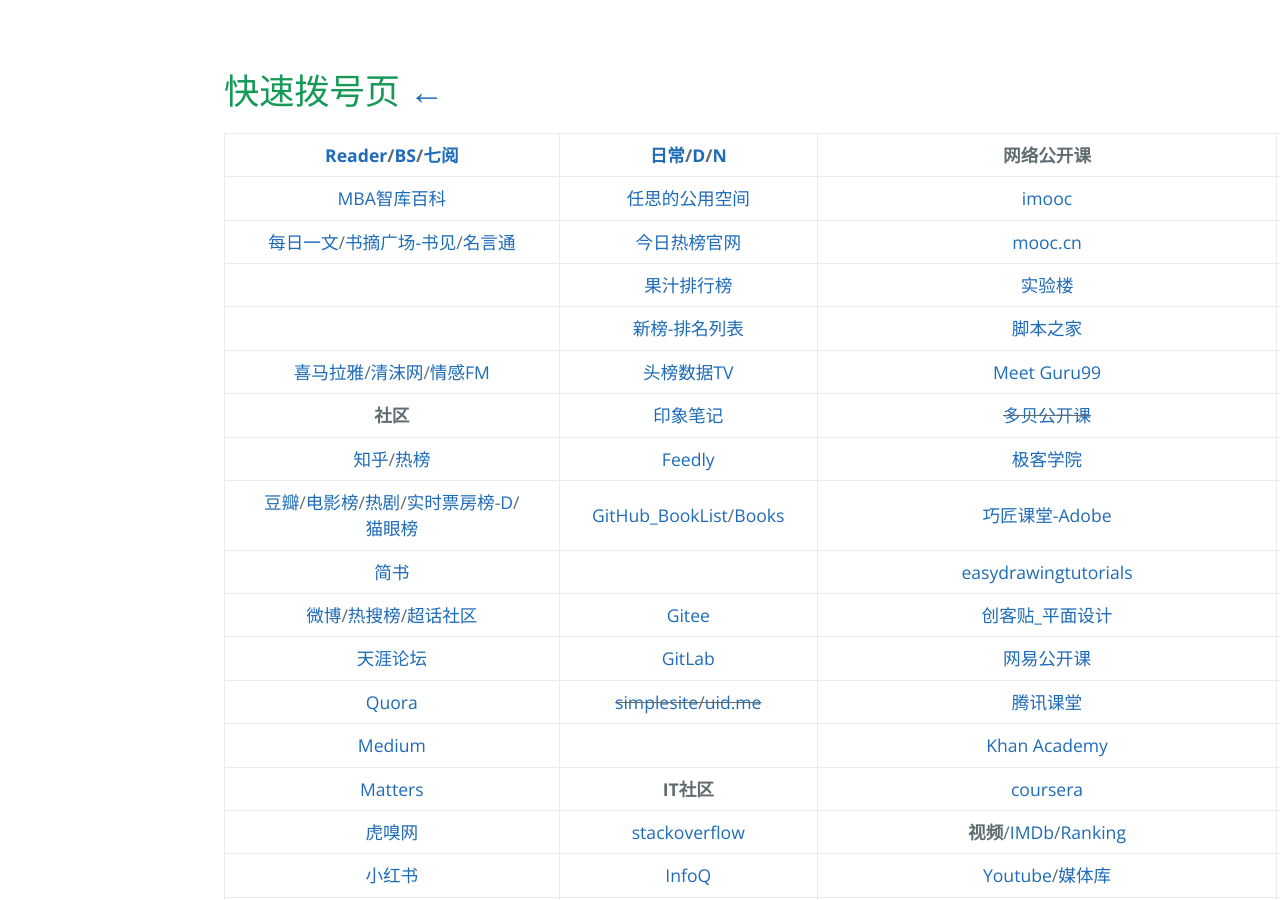
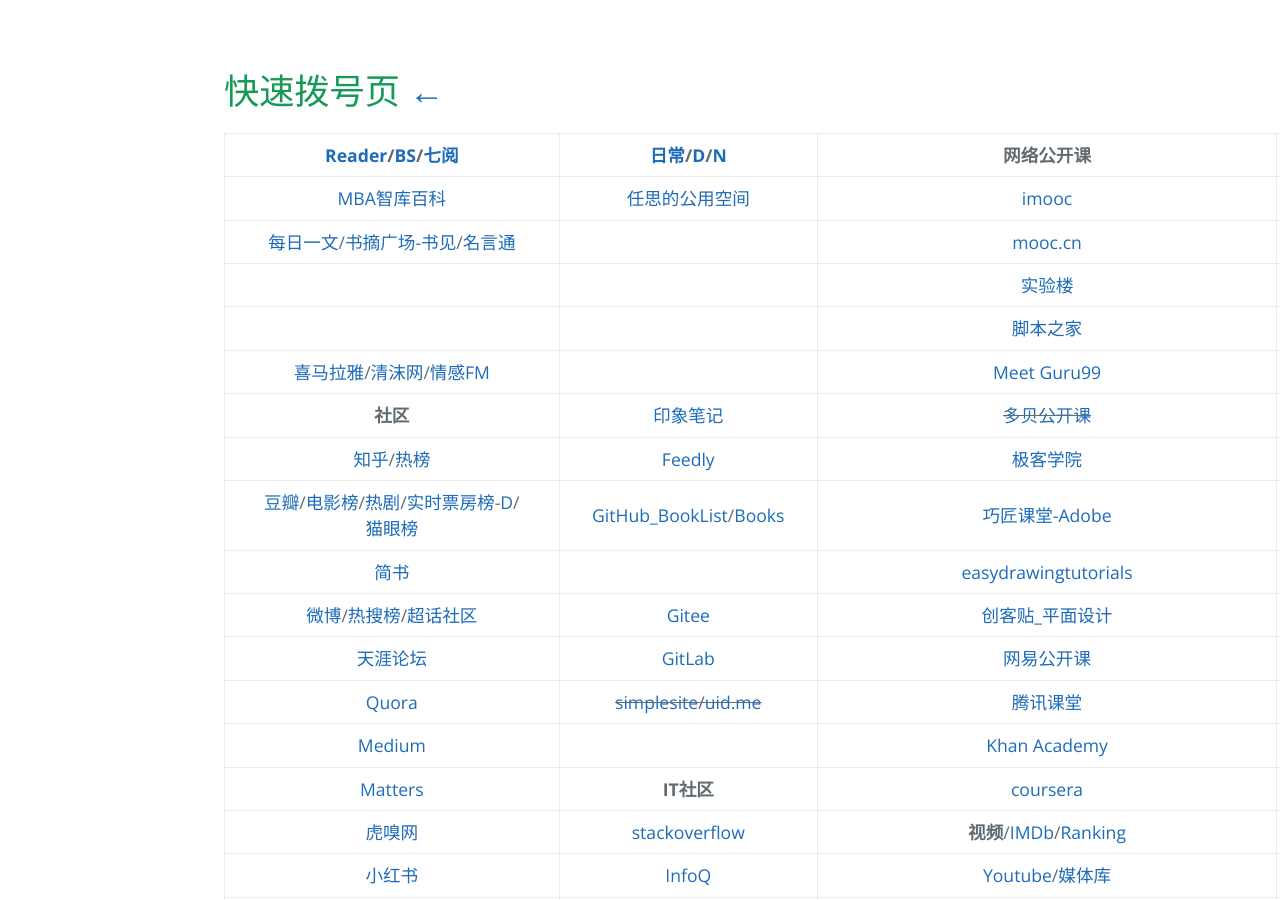
Before and after one commit to AmbroseRen/test, a Jekyll site: the page built from navigation.md, in a window 1280 px wide and 900 px high. Built offline with Jekyll 4.4.1, drawn with Linux system fonts in a browser that asks for light colours; our own code applies the rules of GitHub Pages for plain Markdown files; the repository's description, which GitHub fills in, is left out.

Commit message:
Update navigation.md

```diff
--- a/navigation.md
+++ b/navigation.md
@@ -7,10 +7,10 @@
 | [Reader](Library/BookListsOne.md)/[BS](Library/BookSearch.md)/[七阅](https://www.7sbook.com/index/disk/index.html) | [日常](https://ambroseren.github.io/test/indexes.html)/[D](Data/DataRank.md)/[N](https://shouku123.com/rensi) | 网络公开课 | 算法社区 |
 |:---:|:---:|:---:|:---:|
 | [MBA智库百科](https://wiki.mbalib.com/wiki/首页) | [任思的公用空间](http://rensi.ys168.com/) | [imooc](https://www.imooc.com/course/list) | [LeetCode](https://leetcode.com/problemset/all/)/[LeetCode-cn](https://leetcode-cn.com/problemset/all/) |
-| [每日一文](https://meiriyiwen.com/random)/[书摘广场-书见](https://memo.bookfere.com/community/posts/all)/[名言通](https://www.mingyantong.com/) | [今日热榜官网](https://tophub.today/) | [mooc.cn](https://www.cmooc.com/course) | []() |
-| []() | [果汁排行榜](http://guozhivip.com/rank/) | [实验楼](https://www.lanqiao.cn/courses/) | [Project Euler](https://projecteuler.net/archives) |
-| []() | [新榜-排名列表](https://www.newrank.cn/public/info/list.html) | [脚本之家](https://www.jb51.net/list/index_1.htm) | [Programming Praxis](https://programmingpraxis.com/) |
-| [喜马拉雅](https://www.ximalaya.com/my/subscribed/)/[清沫网](https://www.qingmo.net/)/[情感FM](https://www.qingmo.net/qingganfm) | [头榜数据TV](http://www.toubang.tv/anchor/mutile.html) | [Meet Guru99](https://www.guru99.com/) | __工具__ |
+| [每日一文](https://meiriyiwen.com/random)/[书摘广场-书见](https://memo.bookfere.com/community/posts/all)/[名言通](https://www.mingyantong.com/) | []() | [mooc.cn](https://www.cmooc.com/course) | []() |
+| []() | []() | [实验楼](https://www.lanqiao.cn/courses/) | [Project Euler](https://projecteuler.net/archives) |
+| []() | []() | [脚本之家](https://www.jb51.net/list/index_1.htm) | [Programming Praxis](https://programmingpraxis.com/) |
+| [喜马拉雅](https://www.ximalaya.com/my/subscribed/)/[清沫网](https://www.qingmo.net/)/[情感FM](https://www.qingmo.net/qingganfm) | []() | [Meet Guru99](https://www.guru99.com/) | __工具__ |
 | __社区__ | [印象笔记](https://app.yinxiang.com/Home.action) | ~~[多贝公开课](http://www.duobei.com/)~~ | [epub.liumingye](https://epub.liumingye.cn/) |
 | [知乎](https://www.zhihu.com/people/RS101202303/following)/[热榜](https://www.zhihu.com/hot) | [Feedly](https://feedly.com/) | [极客学院](https://www.jikexueyuan.com/) | [MYFREEMP3](http://tool.liumingye.cn/music/?page=audioPage&type=migu&name=The%20Ludlows) |
 | [豆瓣](https://www.douban.com/people/AmbroseRen/)/[电影榜](https://movie.douban.com/)/[热剧](https://movie.douban.com/tv/#!type=tv&tag=%E7%83%AD%E9%97%A8&sort=recommend&page_limit=20&page_start=0)/[实时票房榜](https://www.endata.com.cn/BoxOffice/BO/RealTime/reTimeBO.html)-[D](https://ys.endata.cn/BoxOffice/Ranking)/[猫眼榜](https://piaofang.maoyan.com/dashboard) | [GitHub_BookList](https://github.com/AmbroseRen/test/blob/master/Library/BookListsOne.md)/[Books](https://github.com/AmbroseRen/Picture/tree/master/book/Society) | [巧匠课堂-Adobe](https://www.2qj.com/) | [BookReader](https://ztftrue.github.io/BookReader/) |
```
